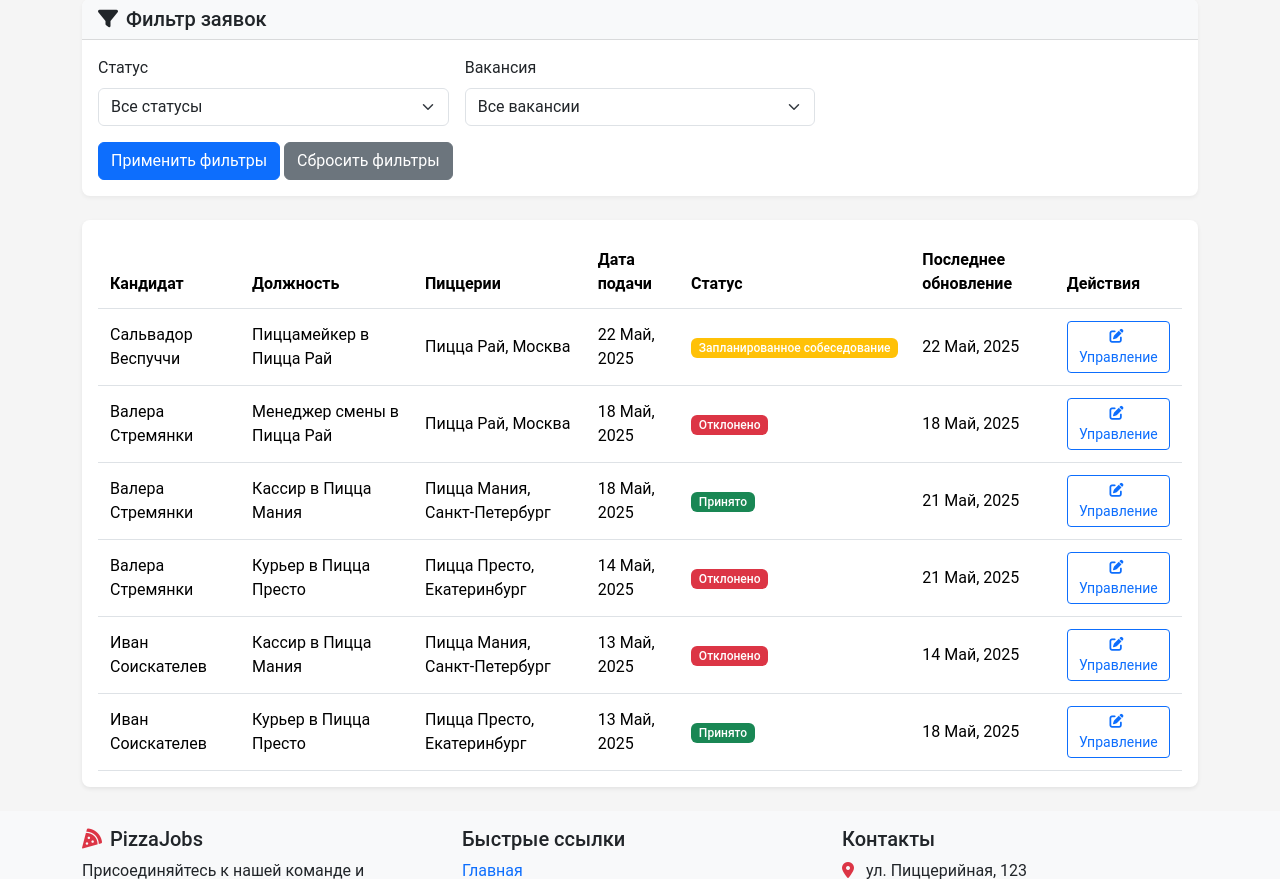
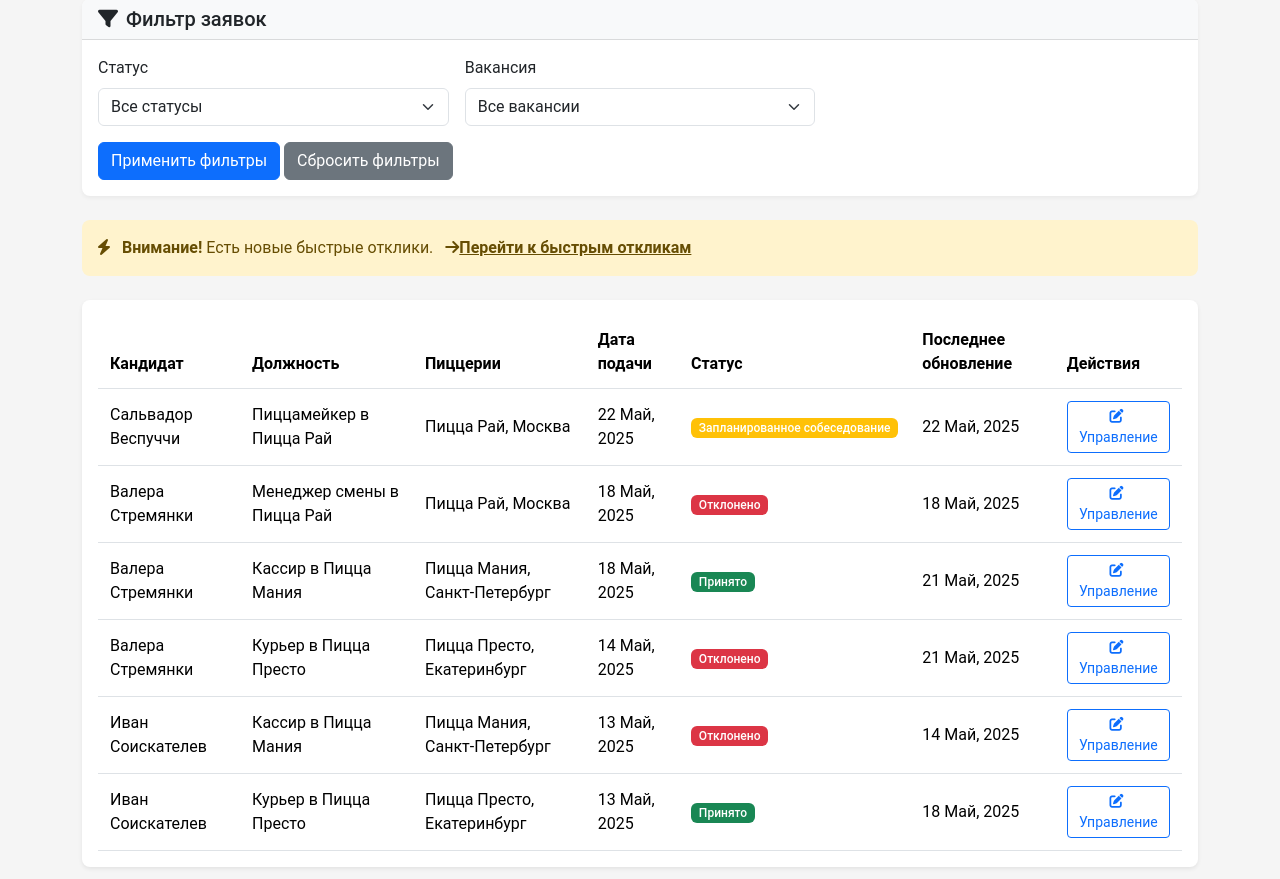
Before and after one commit to Ser-Ruslan/pizza_recruitment, a Django app: page /applications/ in a window 1280 px wide. Shown: the part 153-1032 px from the top of the page. Run offline with Django 4.2, Linux system fonts and the light colour scheme; a user stored in the database is signed in; data comes from the database, SQL or seed files in the repository.

Commit message:
Assistant checkpoint: Add quick applications notification to applications list
Assistant generated file changes:
- recruitment/views.py: Add quick applications info to context
- templates/applications/list.html: Add quick applications notification

---

User prompt:

ага но также нужно добавить увед и в шаблон обычных заявок со ссылкой в быстрые отклики (это должно срабатывать пока есть быстрые заявки со статусом новая (NEW)

Replit-Commit-Author: Assistant
Replit-Commit-Session-Id: 4a4ec9ed-7e51-44ce-8051-7a5c5e3200a7

```diff
--- a/recruitment/views.py
+++ b/recruitment/views.py
@@ -379,12 +379,16 @@ def application_list(request):
     else:
         vacancies = Vacancy.objects.all()
 
+    # Check if there are new quick applications
+    has_new_quick_applications = QuickApplication.objects.filter(status=ApplicationStatus.NEW).exists()
+
     context = {
         'page_obj': page_obj,
         'statuses': ApplicationStatus.choices,
         'vacancies': vacancies,
         'selected_status': status_filter,
         'selected_vacancy': vacancy_filter,
+        'has_new_quick_applications': has_new_quick_applications,
     }
     return render(request, 'applications/list.html', context)
 
--- a/templates/applications/list.html
+++ b/templates/applications/list.html
@@ -53,6 +53,17 @@
             </form>
         </div>
     </div>
+
+    <!-- Уведомление о быстрых откликах -->
+    {% if has_new_quick_applications and user.profile.role != 'CANDIDATE' %}
+    <div class="alert alert-warning mb-4">
+        <i class="fas fa-bolt me-2"></i>
+        <strong>Внимание!</strong> Есть новые быстрые отклики.
+        <a href="{% url 'quick_applications' %}" class="alert-link">
+            <i class="fas fa-arrow-right ms-2"></i>Перейти к быстрым откликам
+        </a>
+    </div>
+    {% endif %}
 
     <!-- Список заявок -->
     <div class="card shadow">
```
